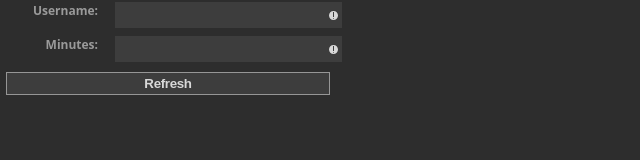
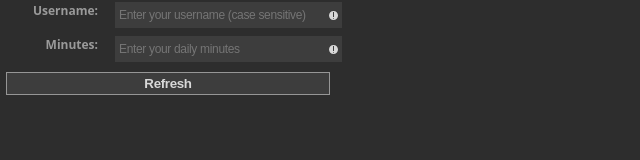
Before and after one commit to Morphclue/streamdeck-wakatime, a website: page Sources/com.distrust.wakatime.sdPlugin/propertyinspector/index.html in a window 1280 px wide. Shown: the whole page, without its empty margins (0-640 px from the left). Drawn offline with Linux system fonts and the light colour scheme.

Commit message:
feat: added placeholder text-input

```diff
--- a/Sources/com.distrust.wakatime.sdPlugin/propertyinspector/index.html
+++ b/Sources/com.distrust.wakatime.sdPlugin/propertyinspector/index.html
@@ -2,7 +2,8 @@
 <html lang="en">
 <head>
     <meta charset="UTF-8">
-    <meta name=viewport content="width=device-width,initial-scale=1,maximum-scale=1,minimum-scale=1,user-scalable=no,minimal-ui,viewport-fit=cover">
+    <meta name=viewport
+          content="width=device-width,initial-scale=1,maximum-scale=1,minimum-scale=1,user-scalable=no,minimal-ui,viewport-fit=cover">
     <meta name=apple-mobile-web-app-capable content=yes>
     <meta name=apple-mobile-web-app-status-bar-style content=black>
     <title>Properties</title>
@@ -13,12 +14,14 @@
     <div class="sdpi-item">
         <div class="sdpi-item-label">Username</div>
         <label for="username"></label>
-            <input id="username" class="sdpi-item-value" type="text" value="" required/>
+        <input id="username" class="sdpi-item-value" type="text" value=""
+               placeholder="Enter your username (case sensitive)" required/>
     </div>
     <div class="sdpi-item">
         <div class="sdpi-item-label">Minutes</div>
         <label for="minutes"></label>
-            <input id="minutes" class="sdpi-item-value" type="number" step="1" value="" required/>
+        <input id="minutes" class="sdpi-item-value" type="number" step="1" value=""
+               placeholder="Enter your daily minutes" required/>
     </div>
     <div class="sdpi-item">
         <button class="sdpi-item-value" id="accept" value="Refresh">Refresh</button>
```
Lines whose indentation alone changed are shown as unchanged.
